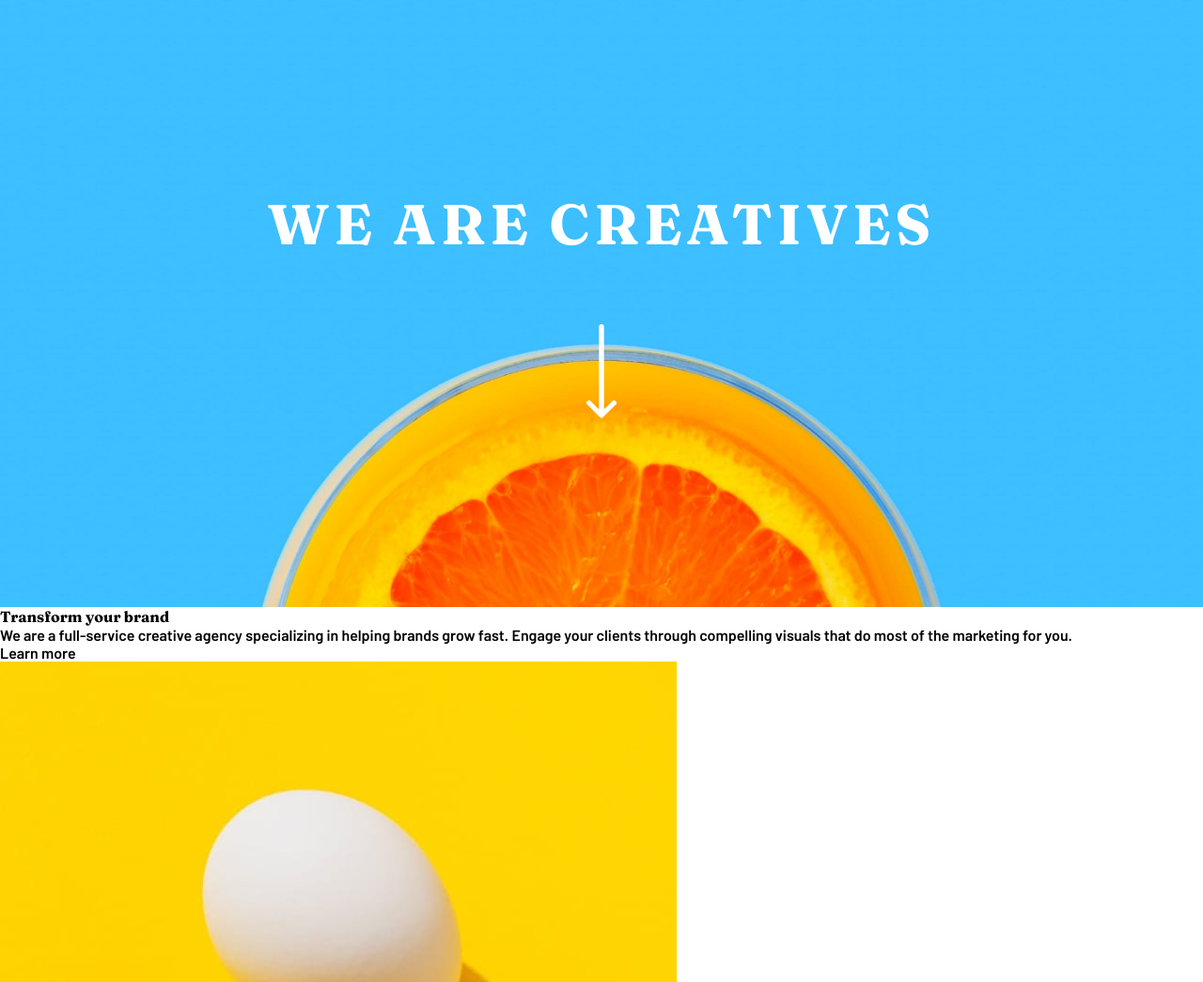
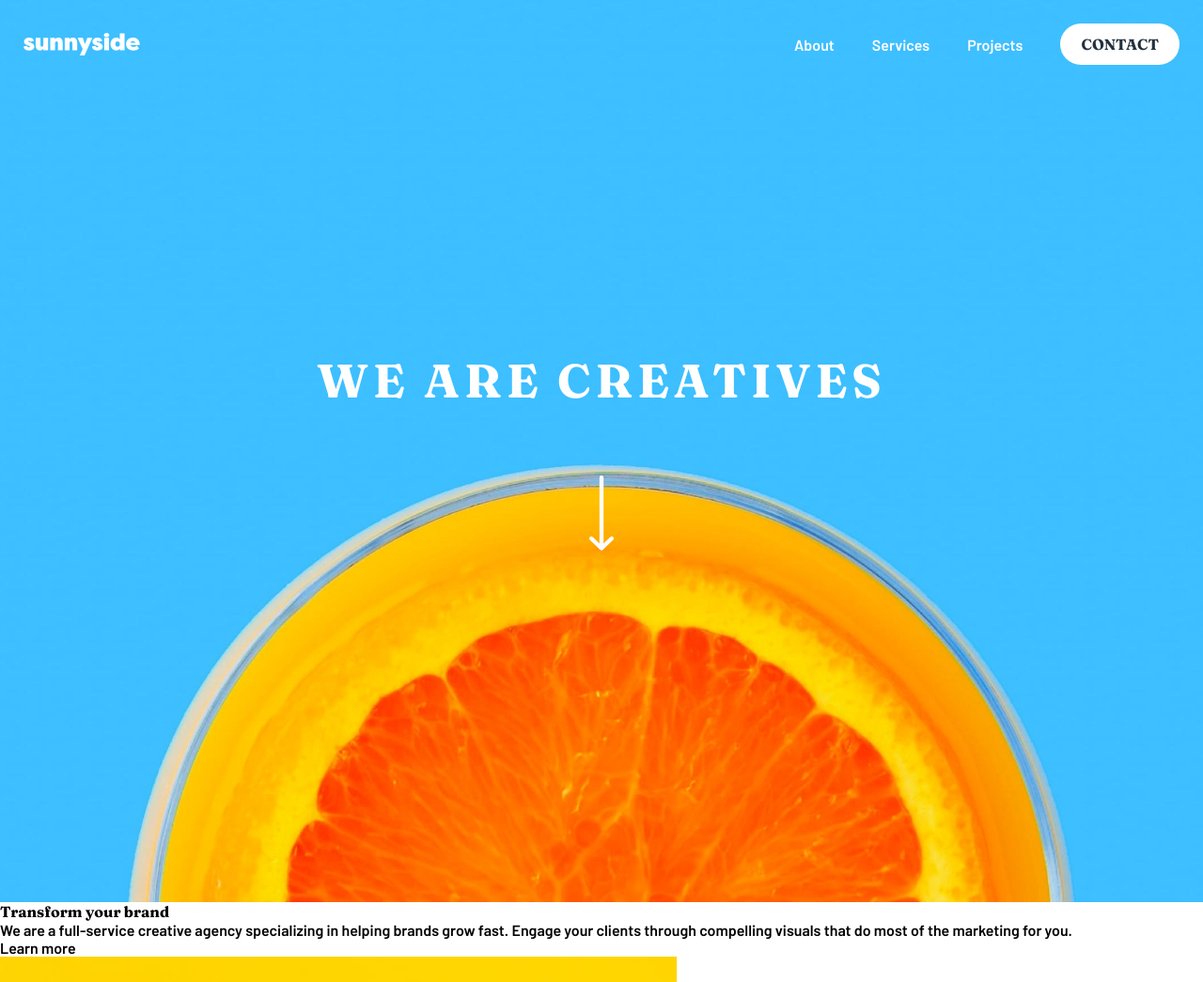
Before and after one commit to FatimaGR/Sunnyside-agency-landing-page, a plain HTML site: page index.html in a window 1280 px wide. Shown: the top 1045 px of the page at 94% size. Drawn offline with Linux system fonts and the light colour scheme.

Commit message:
Added header styles

```diff
--- a/index.html
+++ b/index.html
@@ -86,7 +86,7 @@
       </section>
     </section>
 
-    <section>
+    <section class="gallery">
       <img src="./images/desktop/image-gallery-milkbottles.jpg"/>
       <img src="./images/desktop/image-gallery-orange.jpg" alt="">
       <img src="./images/desktop/image-gallery-cone.jpg" alt="">
--- a/styles.css
+++ b/styles.css
@@ -19,12 +19,10 @@
   --grayish-blue: hsl(210, 4%, 67%);
   --white: hsl(0, 0%, 100%)
 }
-
 *{
   font-family: var(--font-family-primary);
   margin: 0px;
 }
-
 h1, h2, h3, h4, h5{
   font-family: var(--font-family-secondary);
 }
@@ -37,14 +35,12 @@ header{
   position: absolute;
   padding: 25px;
   box-sizing: border-box;
-  background-color: aqua;
   top: 0;
+  z-index: 1;
 }
-
 header img{
   object-fit: contain;
 }
-
 header ul{
   display: flex;
   align-items: center;
@@ -54,12 +50,10 @@ header ul{
   margin: 0;
   font-size: 16px;
 }
-
 header ul a{
   color: var(--white);
   text-decoration: none;
 }
-
 header ul .contact{
   display: flex;
   padding: 12px 22px;
@@ -73,7 +67,7 @@ header ul .contact{
 /* about styles */
 
 .about{
-  height: 646px;
+  height: 120vh;
   display: flex;
   flex-direction: column;
   align-items: center;
@@ -82,16 +76,26 @@ header ul .contact{
   background-image: url('./images/desktop/image-header.jpg');
   background-repeat: no-repeat;
   background-size: cover;
+  background-position: 50% 50%;
   gap: 70px;
 }
-
 .about h1{
-  font-size: 60px;
+  font-size: 50px;
   letter-spacing: 5px;
   color: var(--white);
   text-transform: uppercase;
+  text-align: center;
+}
+.about img{
+  height: 80px;
 }
 
-.about img{
-  height: 100px;
-}
+/* services styles */
+
+/* projects styles */
+
+/* testimonials styles */
+
+/* gallery styles */
+
+/* footer styles */
```
